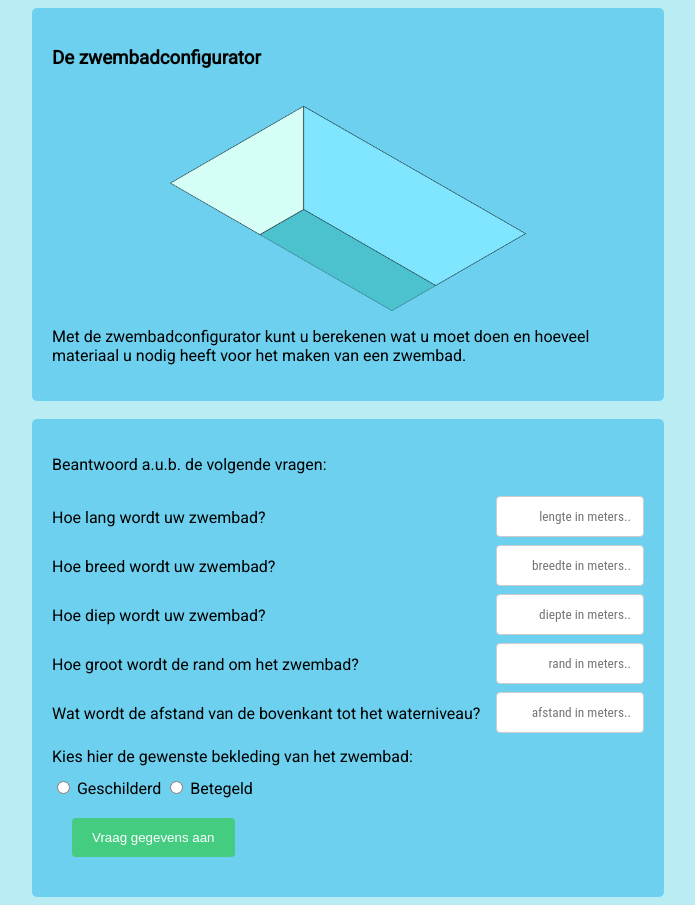
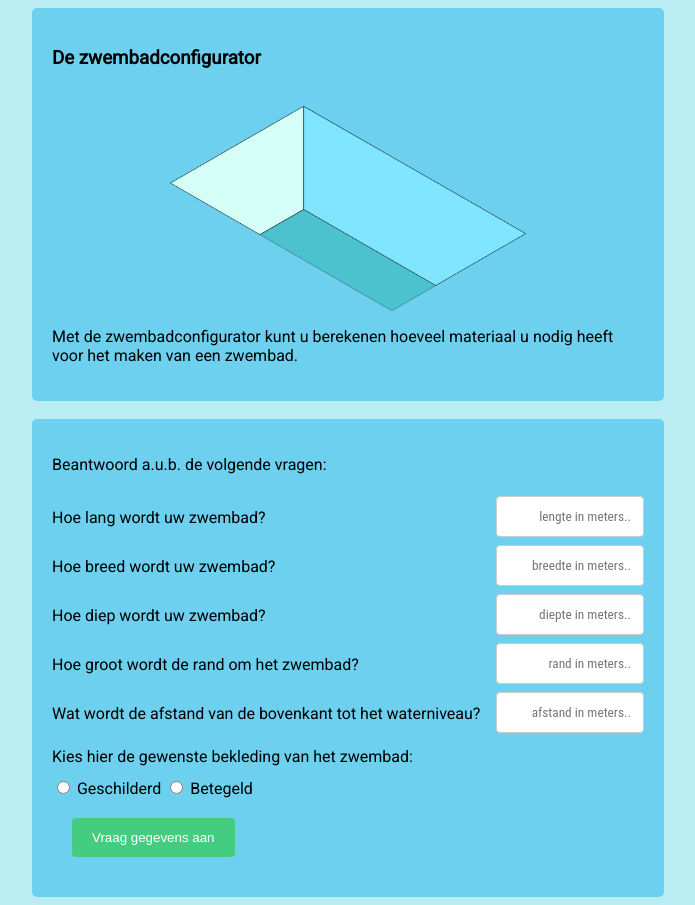
Before and after one commit to clemensjongma/invulformulier, a PHP site: page / in a window 1280 px wide. Shown: the whole page, without its empty margins (292-987 px from the left). Run offline with PHP 8.4, Linux system fonts and the light colour scheme.

Commit message:
small changes

```diff
--- a/index.php
+++ b/index.php
@@ -12,7 +12,7 @@
     <h3>De zwembadconfigurator</h3><br>
     <img src= "alleszonderrand.png" alt ="zwembad" height = 360 px width = 500 px>
 
-    <p>Met de zwembadconfigurator kunt u berekenen wat u moet doen en hoeveel materiaal u nodig heeft voor het maken van een zwembad.</p>
+    <p>Met de zwembadconfigurator kunt u berekenen hoeveel materiaal u nodig heeft voor het maken van een zwembad.</p>
 
 
 
--- a/uitkomst.php
+++ b/uitkomst.php
@@ -100,7 +100,7 @@ $tempOmtrekAfdekzeil = omtrek(($lengte+1),($breedte+1));
     <?php
     echo "<br>";
     echo "<br>";
-    echo "Er moet ongeveer ".$tempInhoud." m3. afgegraven worden.<br>";
+    echo "Er moet ongeveer ".$tempInhoud." m3 afgegraven worden.<br>";
     echo "<br>";
     ?>
 </div>
```
